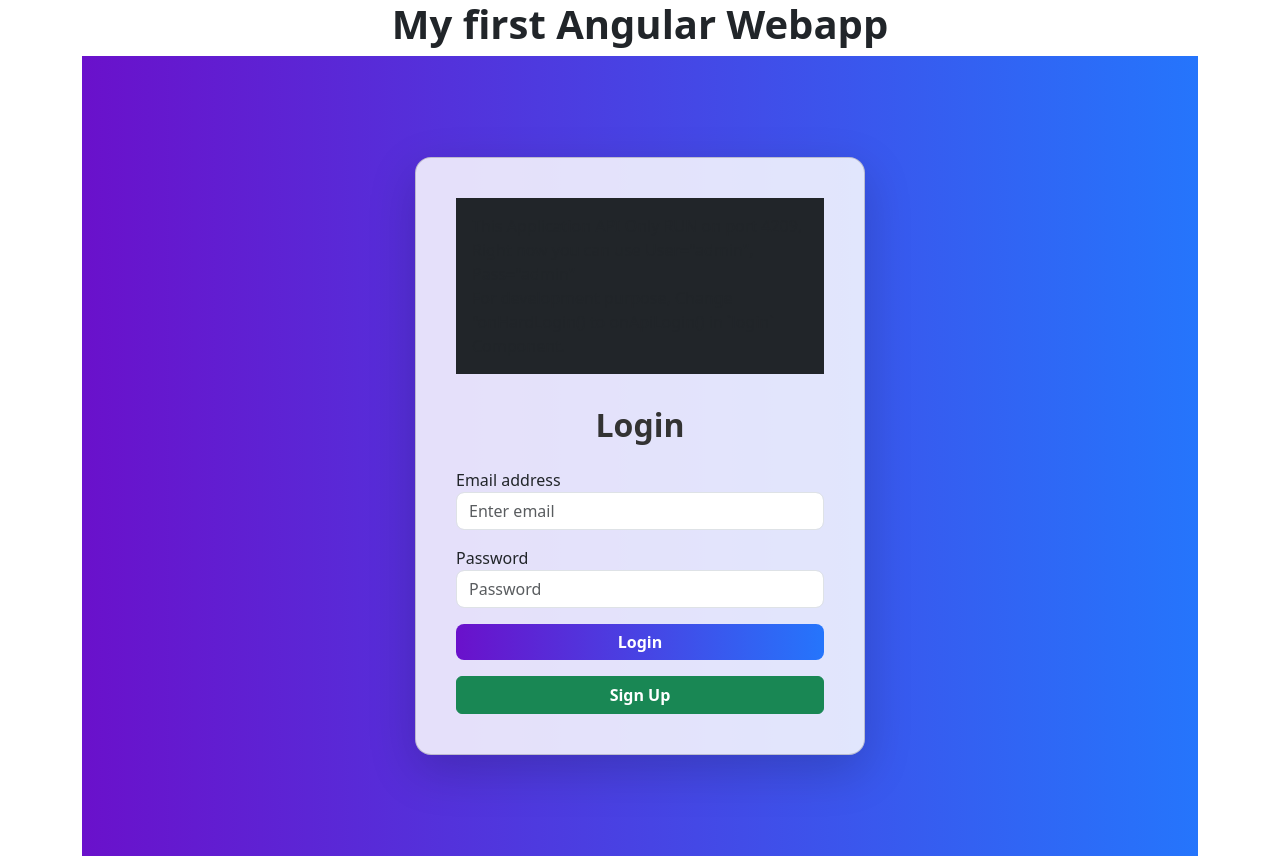
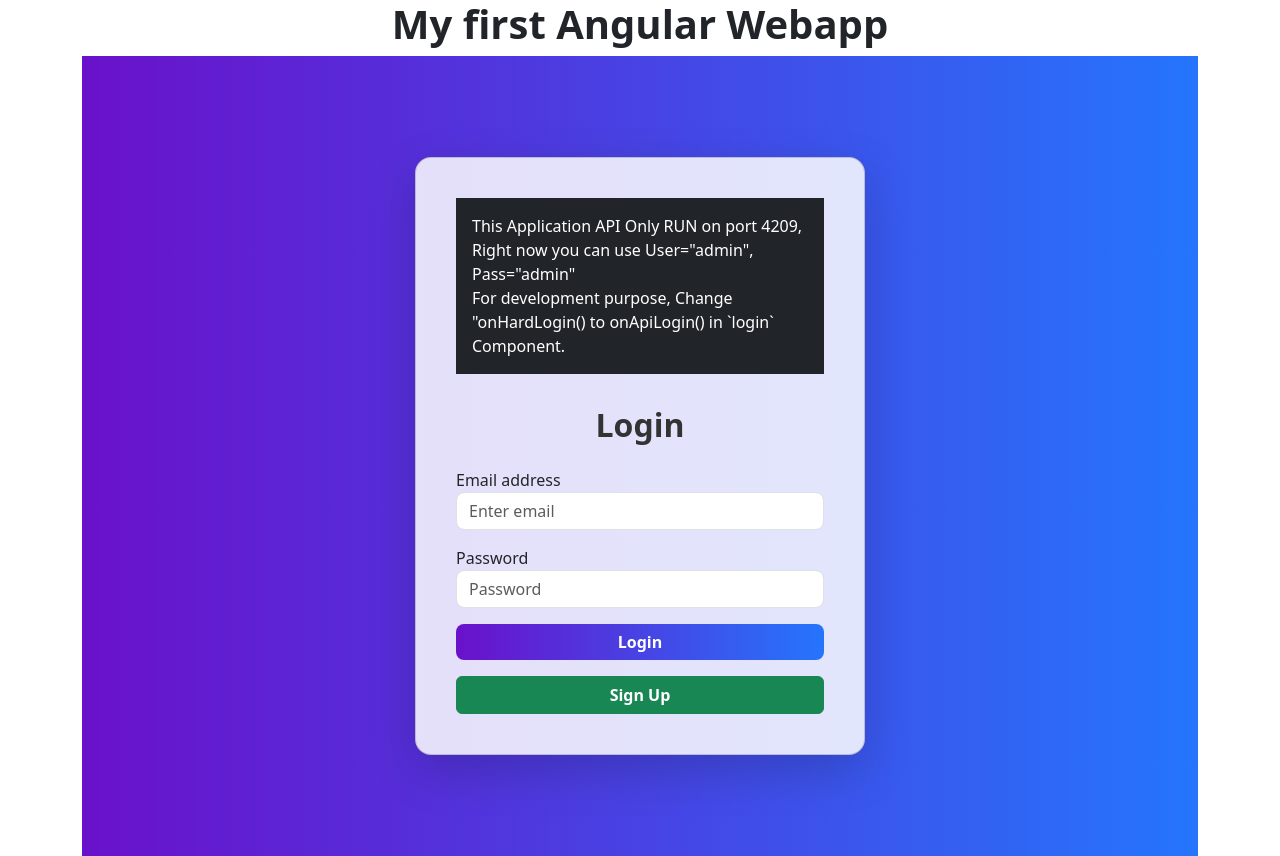
Before and after one commit to Place4you/FirstAngularApp, an Angular app: page /login in a window 1280 px wide. Built offline with nearby package versions, Linux system fonts and the light colour scheme.

Commit message:
text-white

```diff
--- a/src/app/login/login.component.html
+++ b/src/app/login/login.component.html
@@ -1,7 +1,7 @@
 @if (login) {
   <div class="login-container d-flex justify-content-center align-items-center min-vh-100">
     <div class="login-card card p-4 shadow-lg">
-      <div class="p-3 m-3 bg-dark text-green-500">This Application API Only RUN on port 4209, Right now you can use User="admin", Pass="admin" <br>
+      <div class="p-3 m-3 bg-dark text-white ">This Application API Only RUN on port 4209, Right now you can use User="admin", Pass="admin" <br>
       For development purpose, Change "onHardLogin() to onApiLogin() in `login` Component.</div>
       <div class="card-body">
         <h3 class="card-title text-center mb-4">Login</h3>
```
